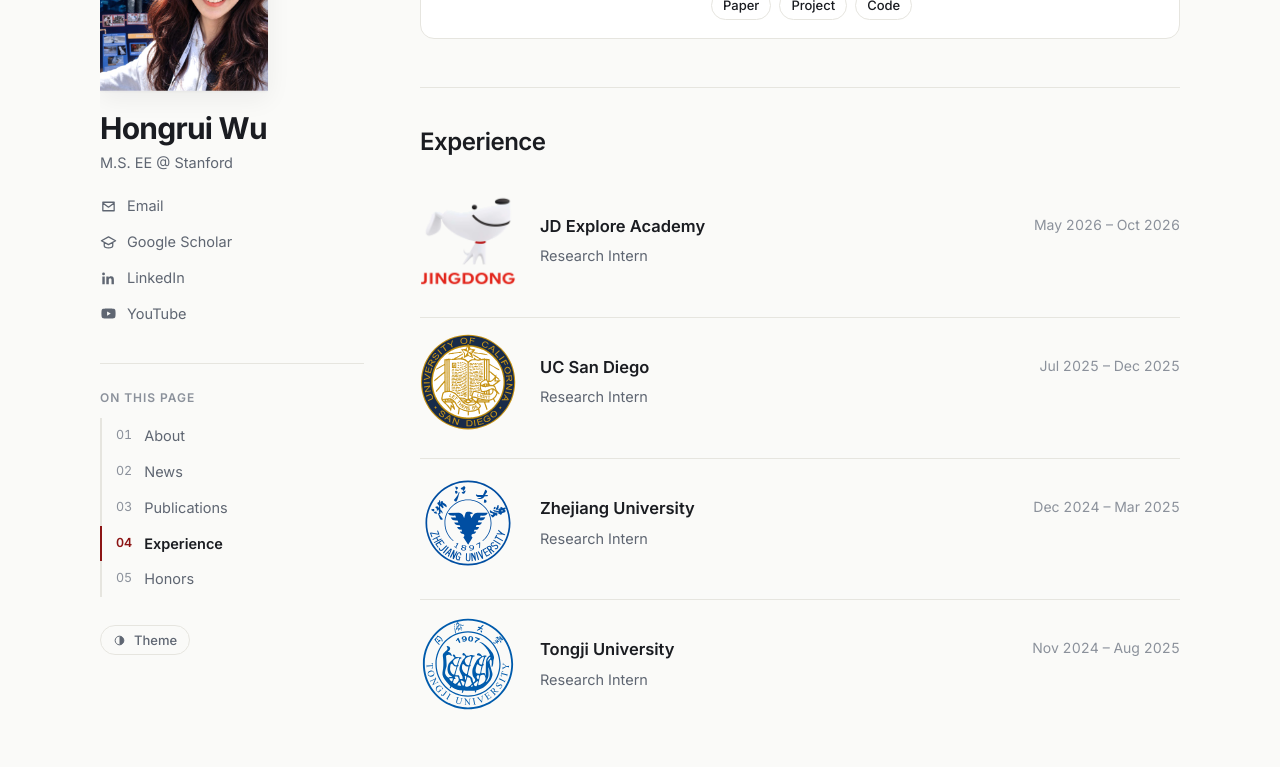
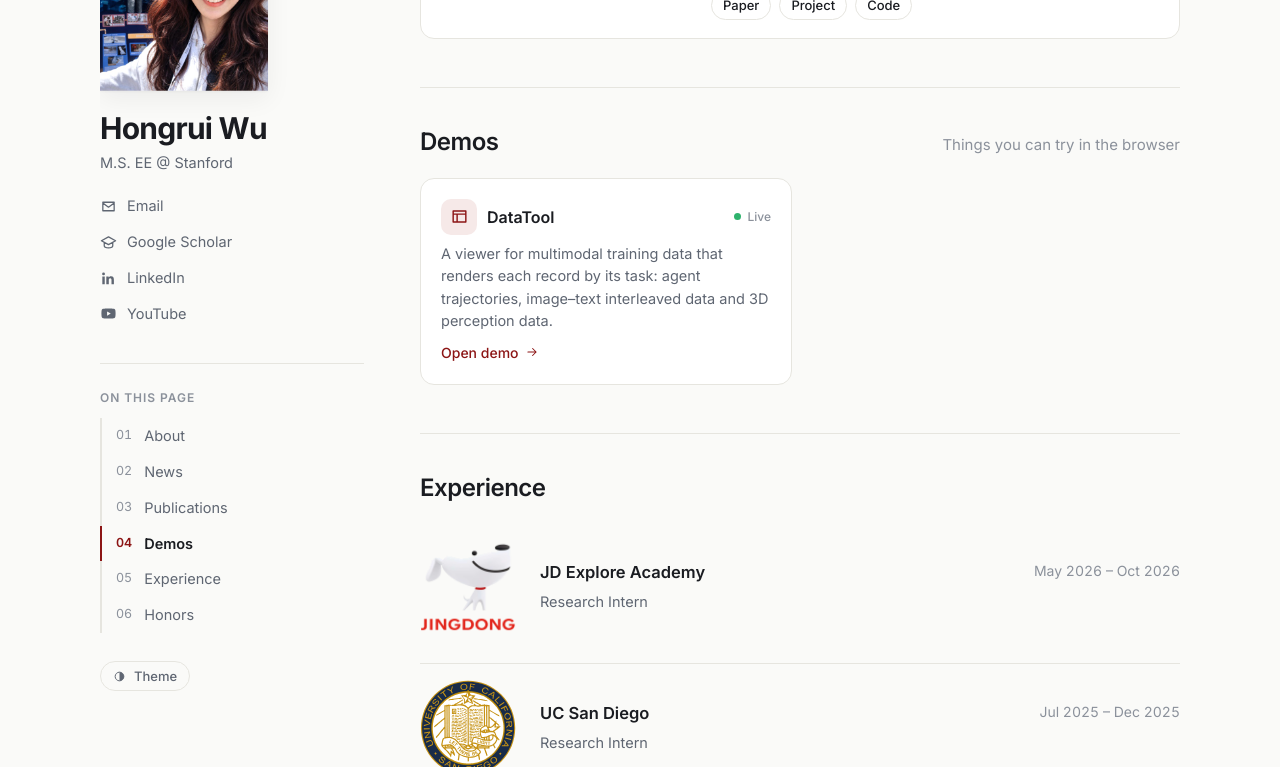
Before and after one commit to oneHFR/oneHFR.github.io, a Jekyll site: the page built from _pages/about.md, in a window 1280 px wide and 900 px high, scrolled down 1769 px, cut to the strip 133-900 px from the top of the window. Built offline with Jekyll 4.4.1, drawn with Linux system fonts in a browser that asks for light colours.

Commit message:
Enable demos: show DataTool card, gate AI Twin card by show_chat
Co-Authored-By: Claude Fable 5.1 <noreply@anthropic.com>

```diff
--- a/_pages/about.md
+++ b/_pages/about.md
@@ -151,6 +151,7 @@ chat:
     <p class="section__note">Things you can try in the browser</p>
   </div>
   <div class="demos">
+    {% if page.show_chat %}
     <a class="demo" href="/chat/" data-chat-open>
       <span class="demo__top">
         <span class="demo__icon"><svg aria-hidden="true"><use href="#i-chat"/></svg></span>
@@ -160,10 +161,11 @@ chat:
       <p>Ask it about my research, projects and experience.</p>
       <span class="demo__cta">Start a chat <svg aria-hidden="true"><use href="#i-arrow"/></svg></span>
     </a>
+    {% endif %}
     <a class="demo" href="/datatool-demo/">
       <span class="demo__top">
         <span class="demo__icon"><svg aria-hidden="true" viewBox="0 0 24 24"><path fill="none" stroke="currentColor" stroke-width="1.8" stroke-linejoin="round" d="M4 5h16v14H4z M4 9h16 M9 9v10"/></svg></span>
-        <h3>JoyDataTool</h3>
+        <h3>DataTool</h3>
         <span class="status">Live</span>
       </span>
       <p>A viewer for multimodal training data that renders each record by its task: agent trajectories, image–text interleaved data and 3D perception data.</p>
```
Also changed, not shown: other parts of _pages/about.md (+1 -1 lines).
